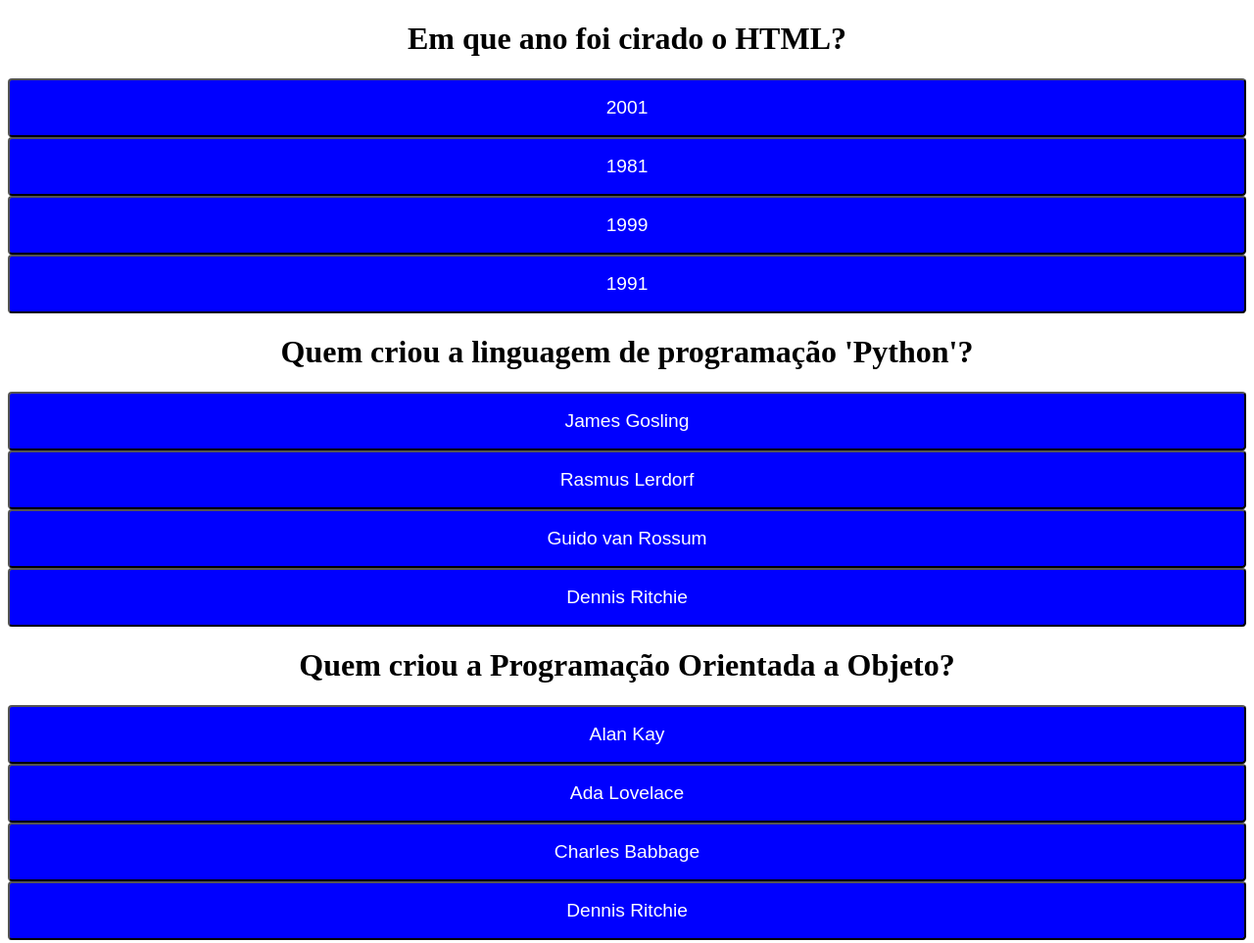
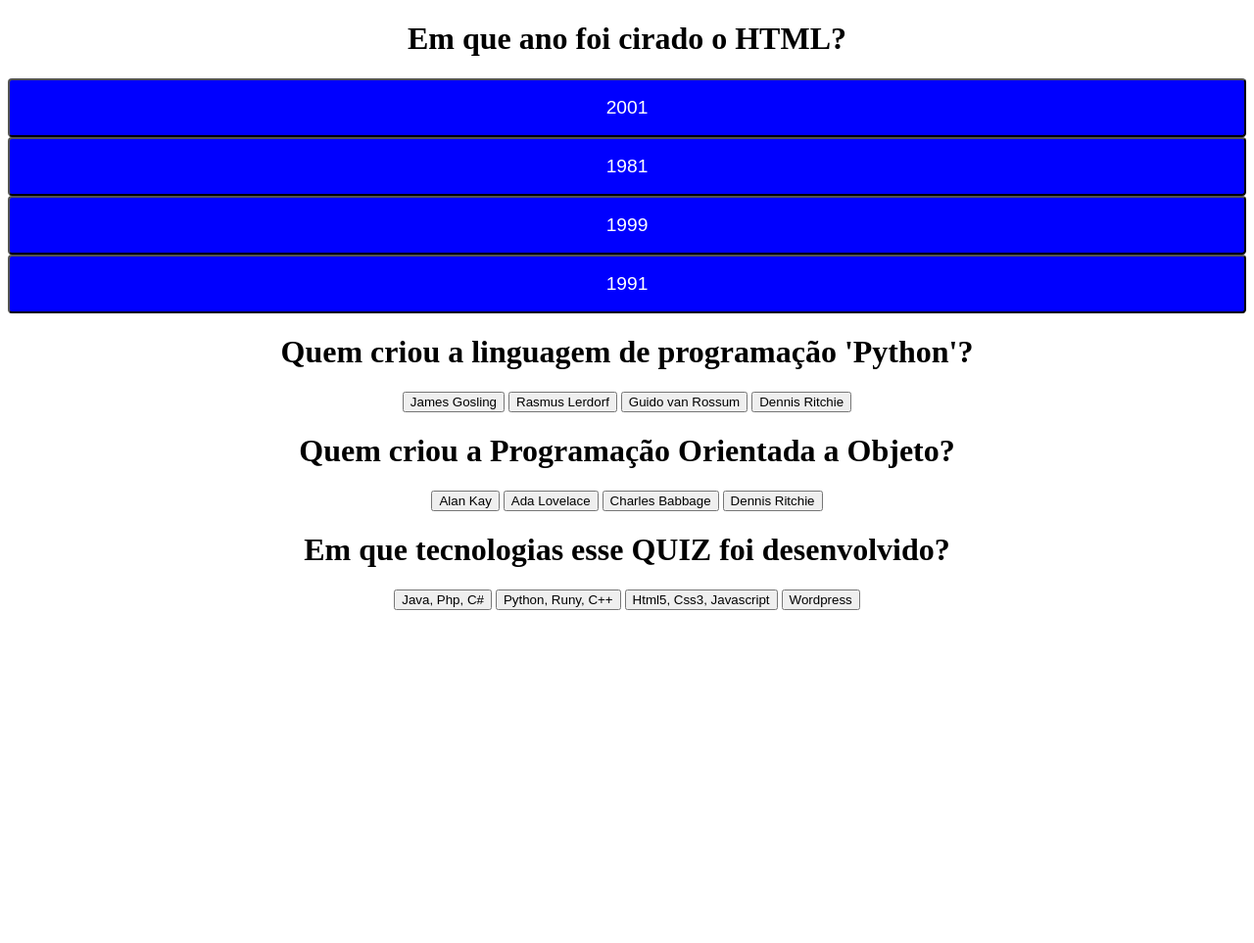
Before and after one commit to Henriquecesar139/Quiz-Game, a plain HTML site: page index.html in a window 1280 px wide. Shown: the top 963 px of the page at 98% size. After the commit the page ends 800 px from the top, so only its background shows below. Drawn offline with Linux system fonts and the light colour scheme.

Commit message:
Arquivo css

```diff
--- a/estilo.css
+++ b/estilo.css
@@ -3,7 +3,7 @@ body {
     text-align: center;
 }
 
-.errada, .errada2, .errada3, .errada4, .certa, .certa2, .certa3, .certa4 {
+.errada, .certa {
     background-color: blue;
     color: white;
     border-radius: 4px;
```
